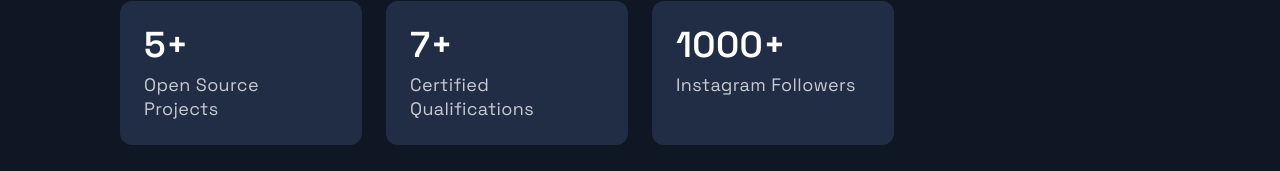
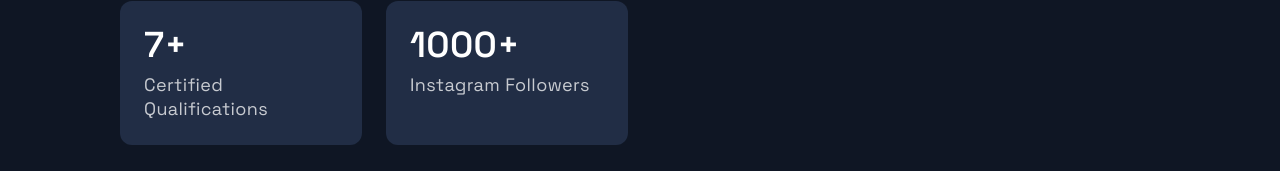
Before and after one commit to nsuzan11/PersonalPortfolio, a Next.js app: page / in a window 1280 px wide. Shown: the part 3214-3385 px from the top of the page. Built offline with nearby package versions, Linux system fonts and the light colour scheme.

Commit message:
Udapted personal accomplishments

```diff
--- a/src/components/Acomplishments/Acomplishments.js
+++ b/src/components/Acomplishments/Acomplishments.js
@@ -4,7 +4,6 @@
 import { Box, Boxes, BoxNum, BoxText } from './AcomplishmentsStyles';
 
 const data = [
-  { number: 5, text: 'Open Source Projects'},
   { number: 7, text: 'Certified Qualifications', },
   { number: 1000, text: 'Instagram Followers', }
 ];
```
